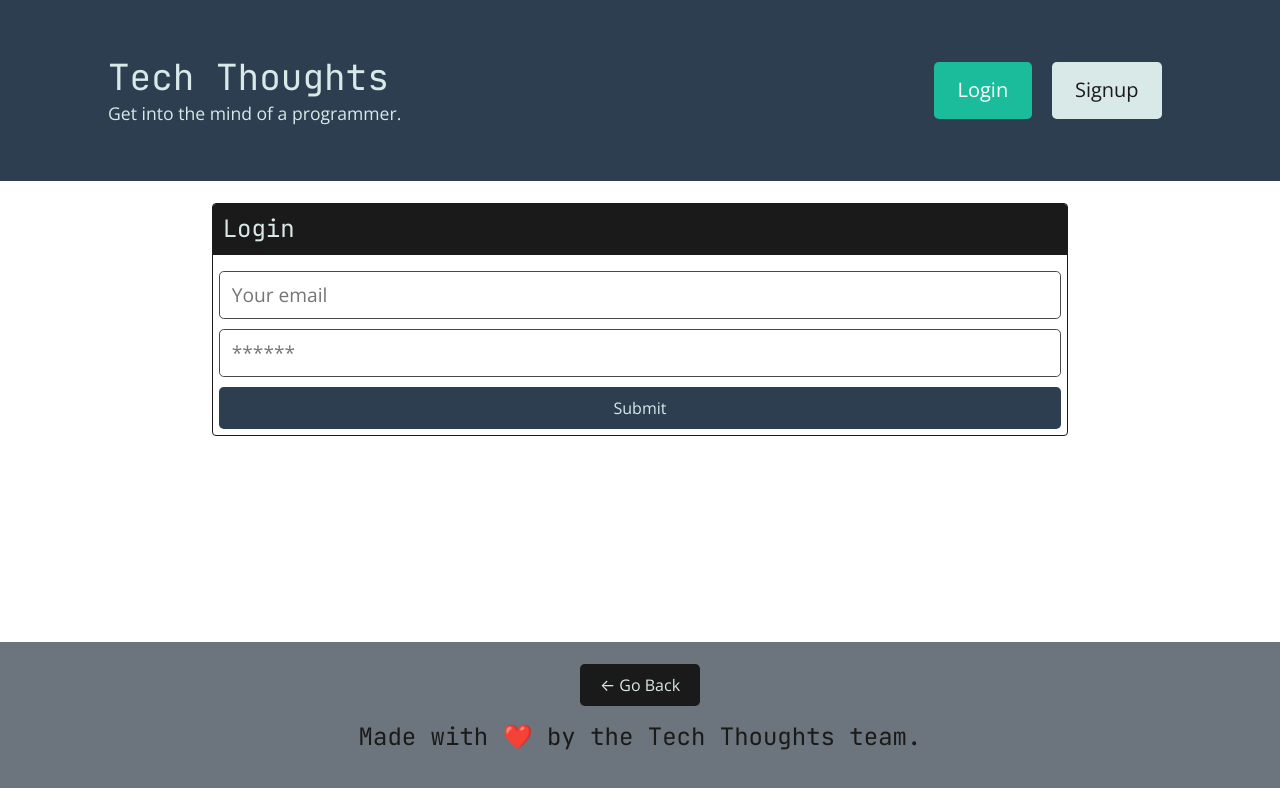
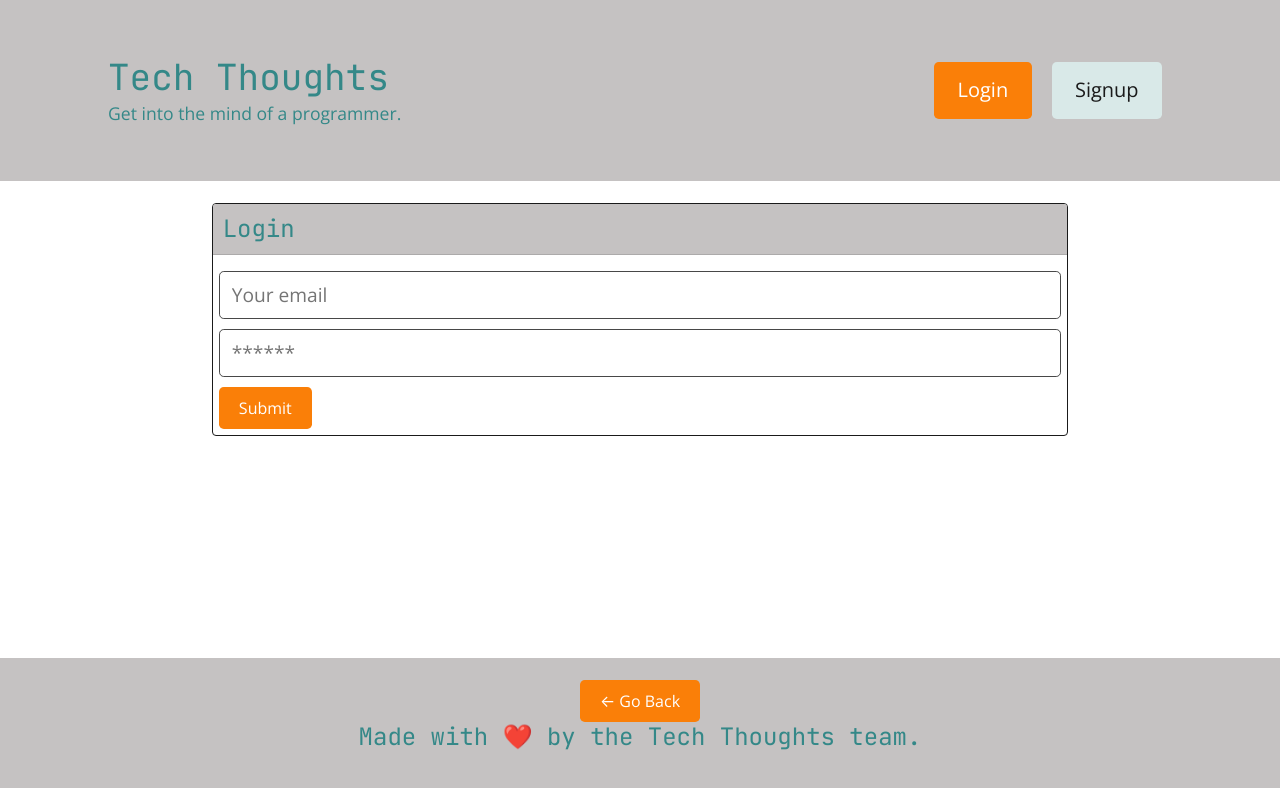
Before and after one commit to lindamart/tutor-app, a React (Create React App) app in the folder client/: page /login in a window 1280 px wide. Shown: the top 788 px of the page. Built offline with nearby package versions, Linux system fonts and the light colour scheme.

Commit message:
update signin/signoup style

```diff
--- a/client/src/components/Footer/index.js
+++ b/client/src/components/Footer/index.js
@@ -5,17 +5,17 @@ const Footer = () => {
   const location = useLocation();
   const history = useHistory();
   return (
-    <footer className="w-100 mt-auto bg-secondary p-4">
+    <footer className="w-100 mt-auto bg-primary p-4">
       <div className="container text-center mb-5">
         {location.pathname !== '/' && (
           <button
-            className="btn btn-dark mb-3"
+            className=" btn  btn-warning bg-info text-white text-lightmb-3"
             onClick={() => history.goBack()}
           >
             &larr; Go Back
           </button>
         )}
-        <h4>
+        <h4 className="text-light">
           Made with{' '}
           <span
             className="emoji"
@@ -26,6 +26,7 @@ const Footer = () => {
             ❤️
           </span>{' '}
           by the Tech Thoughts team.
+
         </h4>
       </div>
     </footer>
--- a/client/src/components/Header/index.js
+++ b/client/src/components/Header/index.js
@@ -9,7 +9,8 @@ const Header = () => {
     Auth.logout();
   };
   return (
-    <header className="bg-primary text-light mb-4 py-3 flex-row align-center">
+    <header className="bg-primary text-light mb-4 py-3 flex-row align-center" >
+
       <div className="container flex-row justify-space-between-lg justify-center align-center">
         <div>
           <Link className="text-light" to="/">
--- a/client/src/index.css
+++ b/client/src/index.css
@@ -887,7 +887,7 @@ a:hover {
 }
 
 .text-info {
-  color: #1bbc9b !important;
+  color: #FA7F08 !important;
 }
 
 .text-danger {
@@ -899,7 +899,7 @@ a:hover {
 }
 
 .text-light {
-  color: #d9e9e8 !important;
+  color: #348888 !important;
 }
 
 .text-dark {
@@ -920,11 +920,12 @@ a:hover {
 
 /* BACKGROUND UTILS */
 .bg-primary {
-  background-color: #2d3e50 !important;
-}
+  background-color: #C5C2C2!important;
+}
+
 
 .bg-info {
-  background-color: #1bbc9b !important;
+  background-color: #FA7F08 !important;
 }
 
 .bg-danger {
@@ -932,7 +933,7 @@ a:hover {
 }
 
 .bg-light {
-  background-color: #d9e9e8 !important;
+  background-color: #348888 !important;
 }
 
 .bg-dark {
@@ -1030,12 +1031,12 @@ a:hover {
 }
 
 .btn.btn-info {
-  background-color: #1bbc9b;
+  background-color: #FA7F08;
   color: #ffffff;
 }
 
 .btn.btn-info:hover {
-  background-color: #31e1bd;
+  background-color: #e9b47f;
 }
 
 .btn.btn-light {
@@ -1044,7 +1045,7 @@ a:hover {
 }
 
 .btn.btn-light:hover {
-  background-color: #84b8b4;
+  background-color: #b4e0dd;
 }
 
 .btn.btn-dark {
--- a/client/src/pages/Login.js
+++ b/client/src/pages/Login.js
@@ -44,7 +44,7 @@ const Login = (props) => {
     <main className="flex-row justify-center mb-4">
       <div className="col-12 col-lg-10">
         <div className="card">
-          <h4 className="card-header bg-dark text-light p-2">Login</h4>
+          <h4 className="card-header bg-primary text-light p-2">Login</h4>
           <div className="card-body">
             {data ? (
               <p>
@@ -70,7 +70,7 @@ const Login = (props) => {
                   onChange={handleChange}
                 />
                 <button
-                  className="btn btn-block btn-primary"
+                  className="btn  btn-warning bg-info text-white"
                   style={{ cursor: 'pointer' }}
                   type="submit"
                 >
@@ -80,7 +80,7 @@ const Login = (props) => {
             )}
 
             {error && (
-              <div className="my-3 p-3 bg-danger text-white">
+              <div className="my-3 p-3  text-primary">
                 {error.message}
               </div>
             )}
--- a/client/src/pages/Signup.js
+++ b/client/src/pages/Signup.js
@@ -1,3 +1,4 @@
+import Form from 'react-bootstrap/Form'
 import React, { useState } from 'react';
 import { Link } from 'react-router-dom';
 
@@ -42,7 +43,7 @@ const Signup = () => {
     <main className="flex-row justify-center mb-4">
       <div className="col-12 col-lg-10">
         <div className="card">
-          <h4 className="card-header bg-dark text-light p-2">Sign Up</h4>
+          <h4 className="card-header bg-primary text-light p-2">Sign Up</h4>
           <div className="card-body">
             {data ? (
               <p>
```
Also changed, not shown: client/public/logo192.png (deleted), client/public/logo512.png (deleted).
